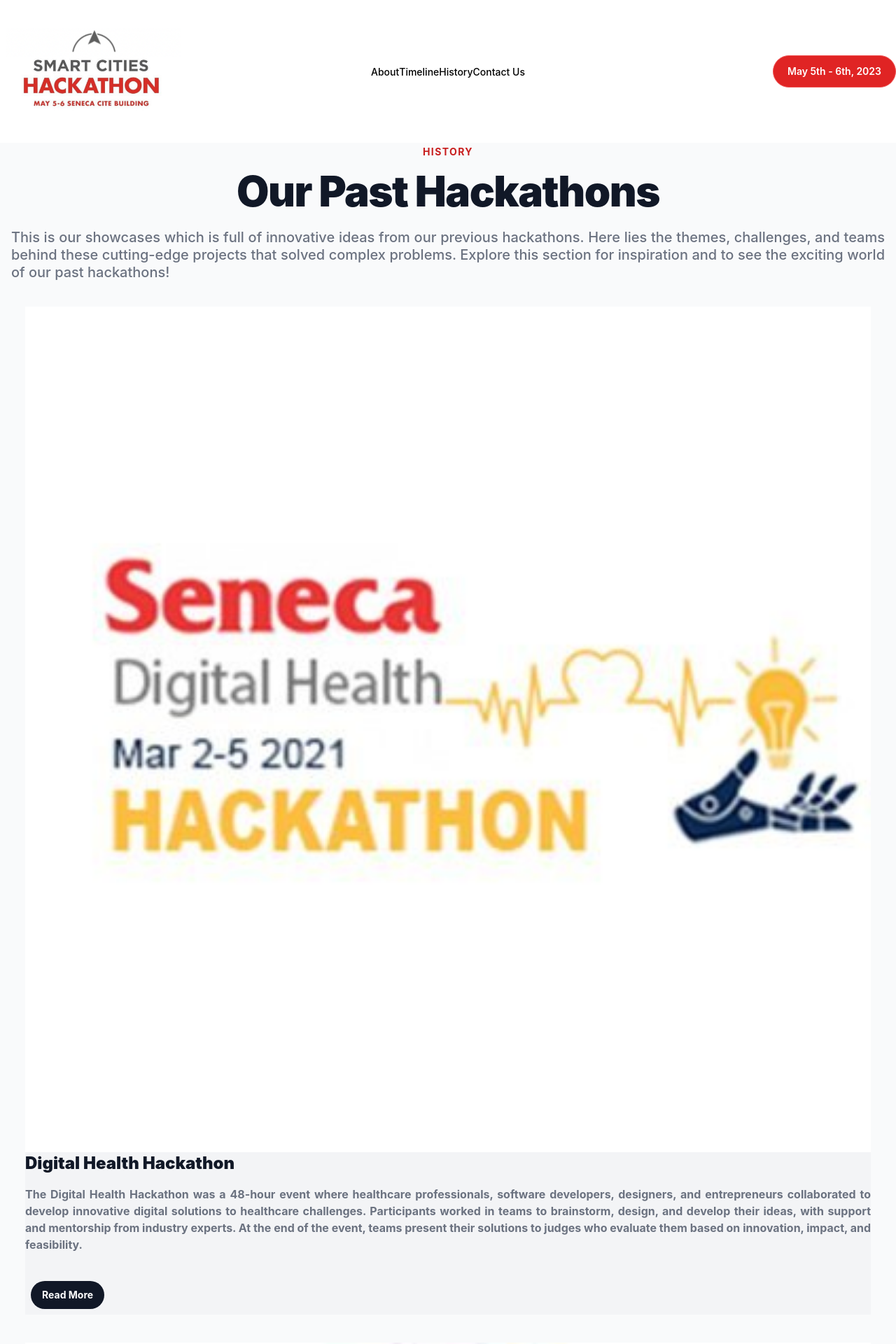
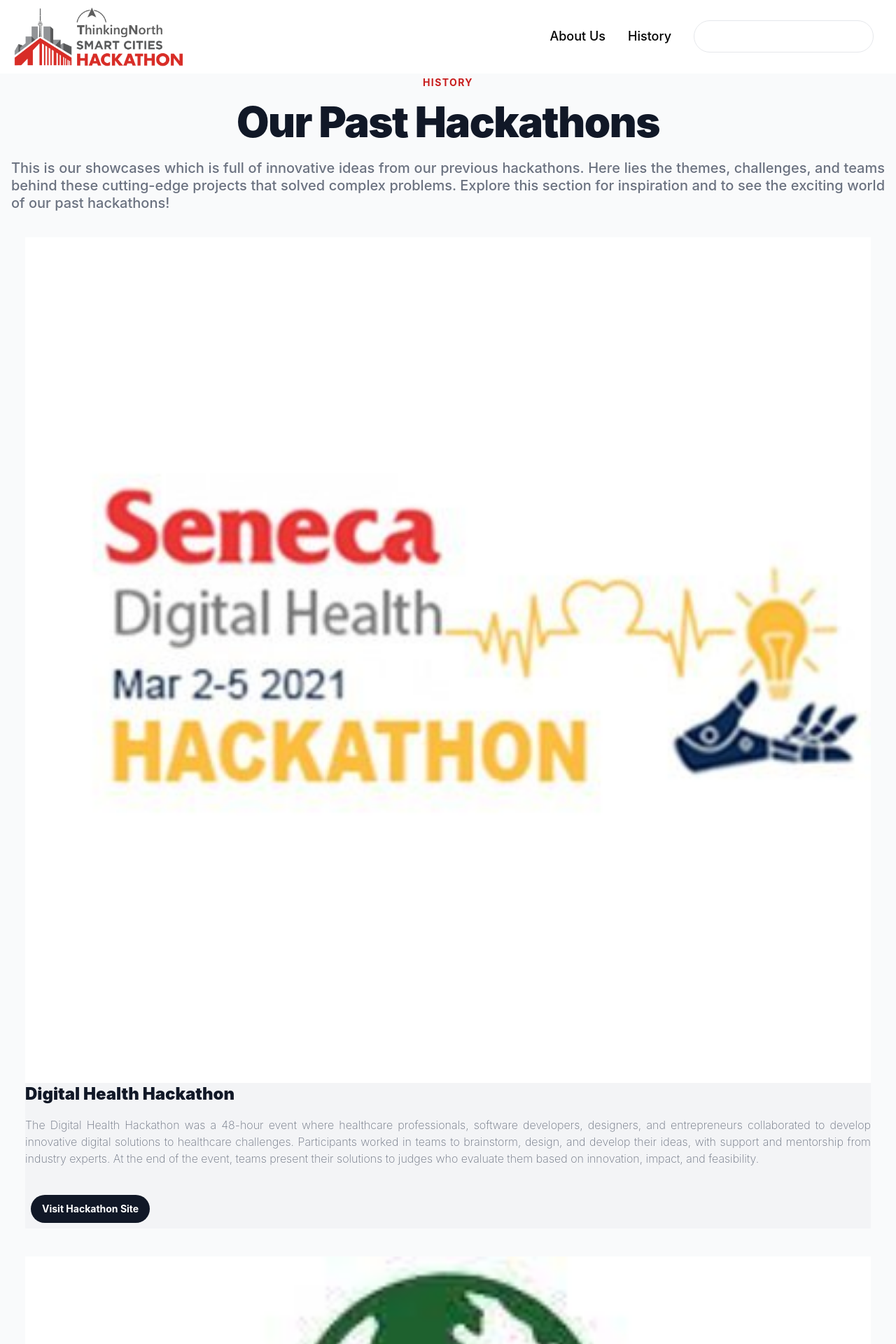
Before and after one commit to ksorathiya/seneca-hackathon-2023, a Next.js app: page /history in a window 1280 px wide. Shown: the top 1920 px of the page at 70% size. Built offline with nearby package versions, Linux system fonts and the light colour scheme.

Commit message:
glitches fixed and nav link updated

```diff
--- a/components/DesignJamHero.js
+++ b/components/DesignJamHero.js
@@ -38,7 +38,7 @@ export default function DesignJamHero(props) {
                           <div className="w-full md:w-auto p-2">
                             <a
                               className="block w-full px-8 py-3.5 text-lg text-center text-white focus:ring-4 focus:ring-blue-200 rounded-full bg-red-600 hover:bg-red-700"
-                              href="#"
+                              href="https://yspace.apps01.yorku.ca/forms/view.php?id=104364"
                             >
                               Enroll Now
                             </a>
--- a/components/NavBar.js
+++ b/components/NavBar.js
@@ -58,12 +58,21 @@ export default function NavBar(props) {
                 Services
               </a>
             </li> */}
-            <li className="my-2">
+            <li className="my-2 lg:flex items-center w-auto">
               <a
                 href="/about"
-                className="block px-5 py-3 text-sm bg-red-600 hover:bg-red-600 text-white font-semibold border border-red-500 hover:border-red-600 rounded-full transition duration-200"
+                className="text-lg text-center hover:text-red-700 font-medium"
               >
                 About Us
+              </a>
+            </li>
+            {/*  */}
+            <li className="my-2 lg:flex items-center w-auto">
+              <a
+                href="/history"
+                className="text-lg text-center hover:text-red-700 font-medium"
+              >
+                History
               </a>
             </li>
             <li className="my-2">
--- a/pages/history.js
+++ b/pages/history.js
@@ -4,72 +4,14 @@ import Button from "../components/Button";
 import ClickCount from "../components/ClickCount";
 import styles from "../styles/home.module.css";
 import Footer from "../components/footer";
+import NavBar from "../components/NavBar";
 
 function History(params){
  return (
   <>
         {/* // HERO SECTION */}
 
-<nav class="relative px-10 py-8 bg-transparent">
-  <div class="flex justify-between items-center">
-
-    <div className="w-auto p-2">
-      <a className="inline-block" href="/#">
-        <img src="/assets/thinkingnorthsmartcitieslogosec.png" width="250" alt="" />
-      </a>
-    </div>
-
-    <div class="lg:hidden">
-      <button class="block navbar-burger text-red-500 hover:text-red-700 focus:outline-none">
-        <svg class="h-4 w-4" fill="currentColor " viewbox="0 0 20 20" xmlns="http://www.w3.org/2000/svg">
-          <title>Mobile menu</title>
-          <path d="M0 3h20v2H0V3zm0 6h20v2H0V9zm0 6h20v2H0v-2z"></path>
-        </svg>
-      </button>
-    </div>
-    <ul class="hidden absolute top-1/2 left-1/2 transform -translate-y-1/2 -translate-x-1/2 lg:flex items-center w-auto space-x-12">
-      <li><a class="text-sm hover:text-red-700 font-medium" href="/about">About</a></li>
-      <li><a class="text-sm hover:text-red-700 font-medium" href="#">Timeline</a></li>
-      <li><a class="text-sm hover:text-red-700 font-medium" href="#">History</a></li>
-      <li><a class="text-sm hover:text-red-700 font-medium" href="#">Contact Us</a></li>
-    </ul>
-    <ul class="hidden lg:flex items-center w-auto">
-      <li><a class="block px-5 py-3 text-sm bg-red-600 hover:bg-red-600 text-white font-semibold border border-red-500 hover:border-red-600 rounded-full transition duration-200" href="/#">May 5th - 6th, 2023</a></li>
-    </ul>
-  </div>
-  <div class="hidden navbar-menu fixed top-0 left-0 bottom-0 w-5/6 max-w-sm z-50">
-    <div class="navbar-backdrop fixed inset-0 bg-gray-800 opacity-25"></div>
-    <nav class="relative flex flex-col py-6 px-6 w-full h-full bg-white border-r overflow-y-auto">
-      <div class="flex items-center mb-12">
-
-      <div className="w-auto p-2">
-      <a className="inline-block" href="/#">
-        <img src="/assets/thinkingnorthsmartcitieslogosec.png" width="250" alt="" />
-      </a>
-      </div>
-        <button class="navbar-close">
-          <svg class="h-6 w-6 cursor-pointer hover:text-red-500" xmlns="http://www.w3.org/2000/svg" fill="none" viewbox="0 0 24 24" stroke="currentColor">
-            <path stroke-linecap="round" stroke-linejoin="round" stroke-width="2" d="M6 18L18 6M6 6l12 12"></path>
-          </svg>
-        </button>
-      </div>
-      <div>
-        <ul>
-          <li class="mb-1"><a class="block p-4 text-lg font-semibold hover:bg-red-50 hover:text-red-500 rounded" href="/about">About</a></li>
-          <li class="mb-1"><a class="block p-4 text-lg font-semibold hover:bg-red-50 hover:text-red-500 rounded" href="#">Timeline</a></li>
-          <li class="mb-1"><a class="block p-4 text-lg font-semibold hover:bg-red-50 hover:text-red-500 rounded" href="/history">History</a></li>
-          <li class="mb-1"><a class="block p-4 text-lg font-semibold hover:bg-red-50 hover:text-red-500 rounded" href="#">Contact Us</a></li>
-        </ul>
-      </div>
-      <div class="mt-auto">
-        <div class="pt-6"><a class="block px-5 py-3 text-sm text-center font-semibold text-red-600 hover:text-white hover:bg-red-600 border border-red-600 hover:border-red-600 rounded transition duration-200" href="/#">May 5th - 6th, 2023</a></div>
-        <p class="mt-6 mb-4 text-sm text-center text-gray-500">
-          <span>&copy; 2022 All rights reserved.</span>
-        </p>
-      </div>
-    </nav>
-  </div>
-</nav>
+        <NavBar/>
 
      {/* History CONTENT */}
 
@@ -83,7 +25,7 @@ function History(params){
           <h2 class="font-heading mb-6 text-4xl md:text-5xl lg:text-6xl text-gray-900 font-black tracking-tight">Our Past Hackathons</h2>
           <p class="mb-4 text-xl text-gray-500 leading-tight font-medium text-coolGray-800 text-justify">This is our showcases which is full of innovative ideas from our previous hackathons. Here lies the themes, challenges, and teams behind these cutting-edge projects that solved complex problems. Explore this section for inspiration and to see the exciting world of our past hackathons!</p>
         </div>
-        <div class="max-w-5xl mx-auto">
+        <div class="max-w-6xl mx-auto">
           <div class="flex flex-wrap -m-5 mb-10">
             <div class="w-full p-5">
               <div class="flex flex-wrap h-full bg-gray-100 overflow-hidden rounded-3xl">
@@ -95,13 +37,13 @@ function History(params){
                     <div class="flex flex-col justify-between h-full">
                       <div class="flex-initial mb-8">
                         <a class="group inline-block mb-4" href="#">
-                          <h3 class="font-heading text-2xl text-gray-900 hover:text-gray-700 group-hover:underline font-black">Digital Health Hackathon</h3>
+                          <h3 class="font-heading text-2xl text-gray-900 hover:text-red-700 group-hover:underline font-black">Digital Health Hackathon</h3>
                         </a>
-                        <p class="text-gray-500 font-bold text-justify">The Digital Health Hackathon was a 48-hour event where healthcare professionals, software developers, designers, and entrepreneurs collaborated to develop innovative digital solutions to healthcare challenges. Participants worked in teams to brainstorm, design, and develop their ideas, with support and mentorship from industry experts. At the end of the event, teams present their solutions to judges who evaluate them based on innovation, impact, and feasibility.</p>
+                        <p class="text-gray-500 text-base font-extralight text-justify">The Digital Health Hackathon was a 48-hour event where healthcare professionals, software developers, designers, and entrepreneurs collaborated to develop innovative digital solutions to healthcare challenges. Participants worked in teams to brainstorm, design, and develop their ideas, with support and mentorship from industry experts. At the end of the event, teams present their solutions to judges who evaluate them based on innovation, impact, and feasibility.</p>
                       </div>
                       <div class="flex-initial">
                         <div class="flex flex-wrap -m-2">
-                          <div class="w-full md:w-auto p-2"><a class="block w-full px-4 py-2.5 text-sm text-center text-white font-bold bg-gray-900 hover:bg-gray-800 focus:ring-4 focus:ring-gray-600 rounded-full" href="#">Read More</a></div>
+                          <div class="w-full md:w-auto p-2"><a class="block w-full px-4 py-2.5 text-sm text-center text-white font-bold bg-gray-900 hover:bg-red-700 focus:ring-4 focus:ring-gray-600 rounded-full" href="#">Visit Hackathon Site</a></div>
                         </div>
                       </div>
                     </div>
@@ -112,20 +54,20 @@ function History(params){
             <div class="w-full p-5">
               <div class="flex flex-wrap h-full bg-gray-100 overflow-hidden rounded-3xl">
                 <div class="w-full md:w-1/2">
-                  <img class="w-full h-half object-cover" src="/assets/sustainability-hackathon.jpeg" alt=""/>
+                  <img class="w-full h-full object-cover" src="/assets/sustainability-hackathon.jpeg" alt=""/>
                 </div>
                 <div class="flex-1">
                   <div class="md:max-w-lg p-10 h-full">
                     <div class="flex flex-col justify-between h-full">
                       <div class="flex-initial mb-8">
                         <a class="group inline-block mb-4" href="https://sustainability.senecahackathon.com/" target="_blank">
-                          <h3 class="font-heading text-2xl text-gray-900 hover:text-gray-700 group-hover:underline font-black">Sustainability Hackathon</h3>
+                          <h3 class="font-heading text-2xl text-gray-900 hover:text-red-700 group-hover:underline font-black">Sustainability Hackathon</h3>
                         </a>
-                        <p class="text-gray-500 font-bold text-justify">The Seneca Sustainability Hackathon was a creative and collaborative event that brought together individuals with a passion for sustainability to generate innovative solutions to environmental challenges. Participants worked in teams to develop sustainable solutions that addressed a range of environmental issues, including climate change, waste reduction, and biodiversity conservation. The event provided a unique opportunity for participants to network, share ideas, and engage in hands-on problem-solving. Throughout the five-day competition, participants submitted their proposals in the form of videos, providing a brief summary of their experience. Only 37 teams out of 90 qualified for the first round, and after two more days of hard work and perfecting their pitches, 13 teams were chosen as winners for their particular category. The Seneca Sustainability Hackathon provided participants with a valuable opportunity to develop their skills, learn from industry experts, and contribute to meaningful change in the world.</p>
+                        <p class="text-gray-500 text-base font-extralight text-justify">The Seneca Sustainability Hackathon was a creative and collaborative event that brought together individuals with a passion for sustainability to generate innovative solutions to environmental challenges. Participants worked in teams to develop sustainable solutions that addressed a range of environmental issues, including climate change, waste reduction, and biodiversity conservation. The event provided a unique opportunity for participants to network, share ideas, and engage in hands-on problem-solving. Throughout the five-day competition, participants submitted their proposals in the form of videos, providing a brief summary of their experience. Only 37 teams out of 90 qualified for the first round, and after two more days of hard work and perfecting their pitches, 13 teams were chosen as winners for their particular category. The Seneca Sustainability Hackathon provided participants with a valuable opportunity to develop their skills, learn from industry experts, and contribute to meaningful change in the world.</p>
                       </div>
                       <div class="flex-initial">
                         <div class="flex flex-wrap -m-2">
-                          <div class="w-full md:w-auto p-2"><a class="block w-full px-4 py-2.5 text-sm text-center text-white font-bold bg-gray-900 hover:bg-gray-800 focus:ring-4 focus:ring-gray-600 rounded-full" href="https://sustainability.senecahackathon.com/" target="_blank">Read More</a></div>
+                          <div class="w-full md:w-auto p-2"><a class="block w-full px-4 py-2.5 text-sm text-center text-white font-bold bg-gray-900 hover:bg-red-700 focus:ring-4 focus:ring-gray-600 rounded-full" href="https://sustainability.senecahackathon.com/" target="_blank">Visit Hackathon Site</a></div>
                         </div>
                       </div>
                     </div>
```
Also changed, not shown: pages/index.js (+8 -8 lines).
